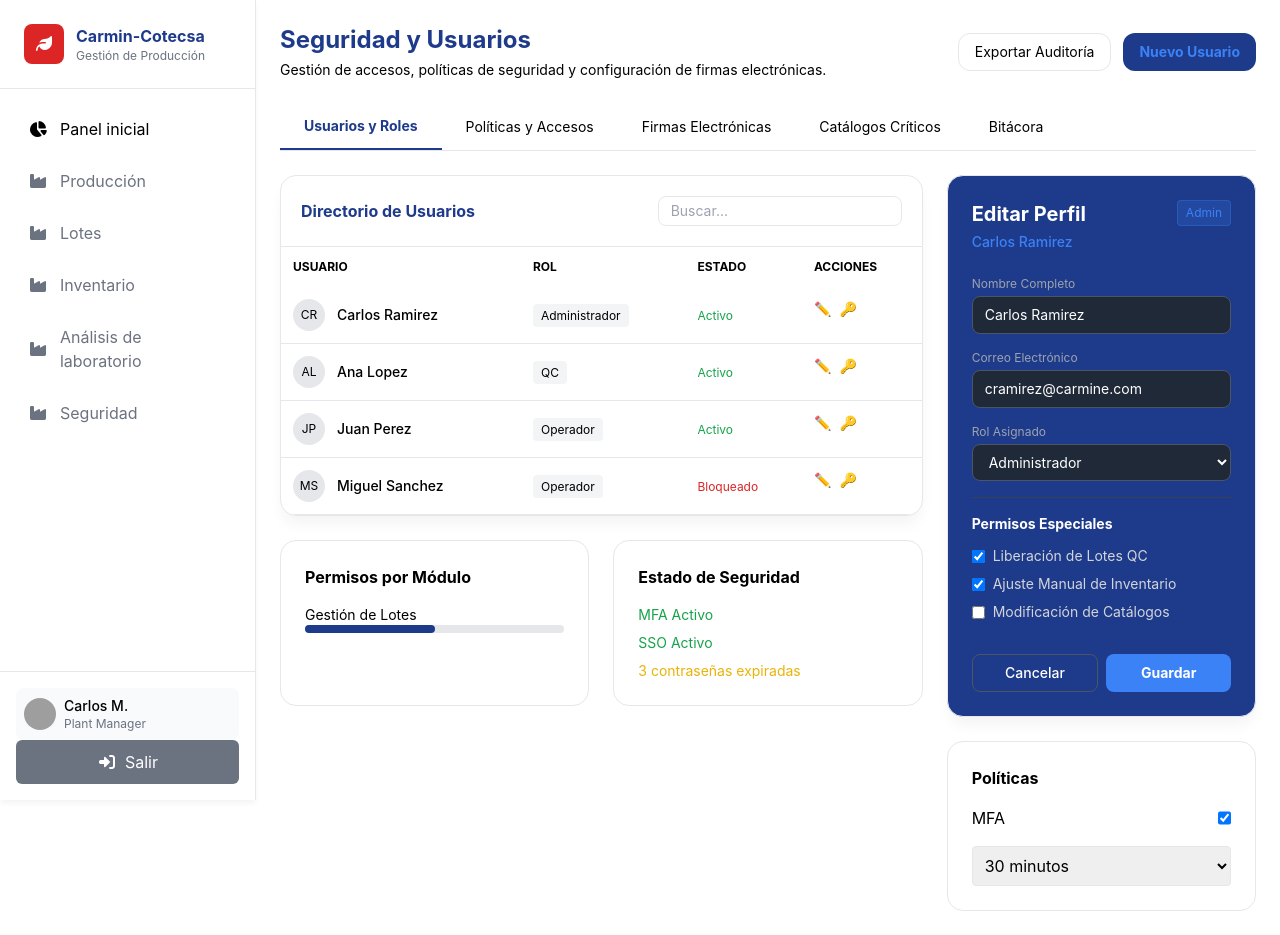
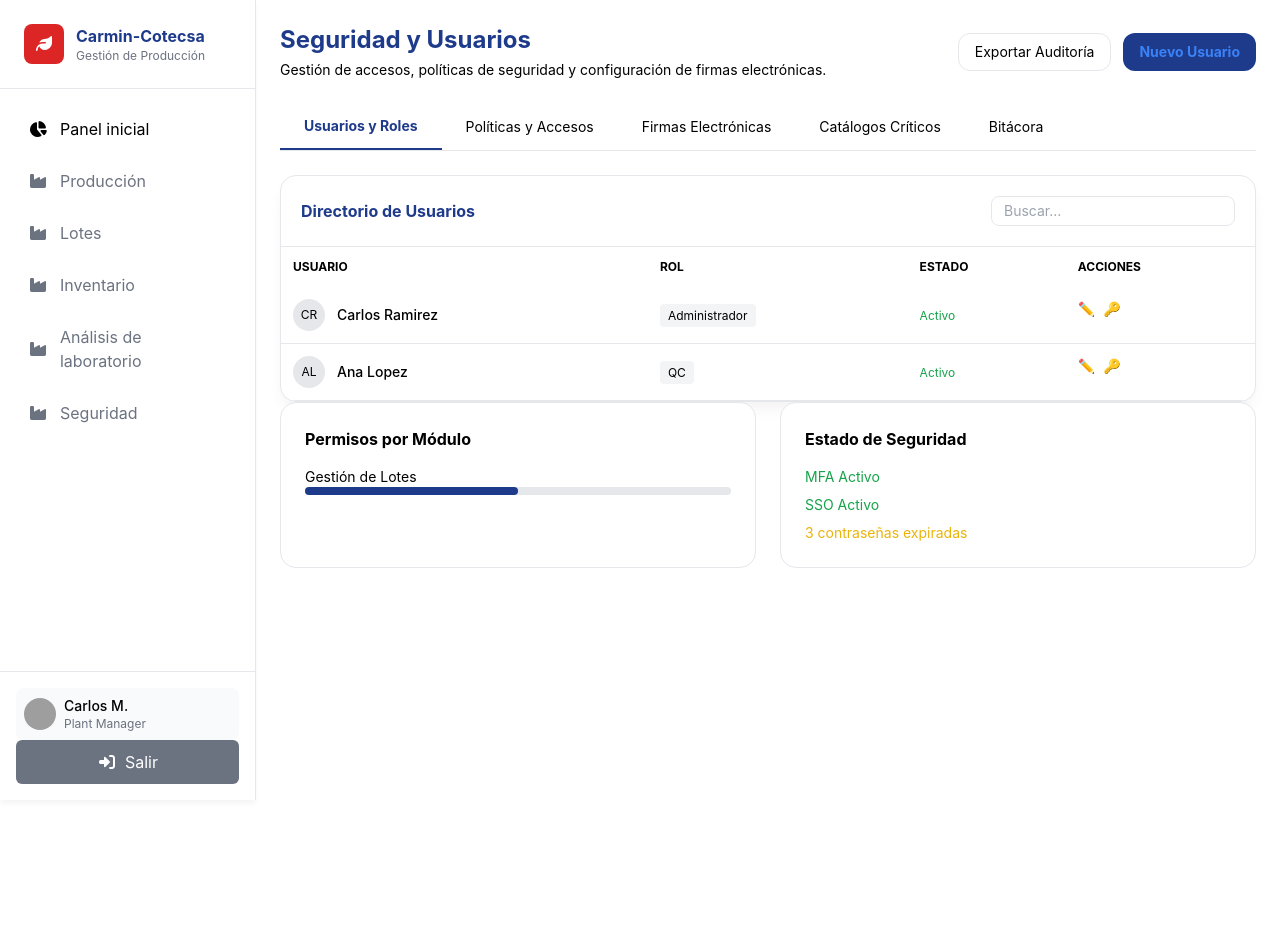
Before and after one commit to luchinsol/SOLVIDA_COCHINILLA_VUETAIL, a Vue app: page /panel/seguridad in a window 1280 px wide. After the commit the page ends 800 px from the top, so only its background shows below. Built offline with nearby package versions, Linux system fonts and the light colour scheme; grey boxes are pictures that could not be loaded.

Commit message:
edit panel interactivo

```diff
--- a/src/pages/seguridad/SecurityView.vue
+++ b/src/pages/seguridad/SecurityView.vue
@@ -22,10 +22,10 @@
     <SecurityTabs />
 
     <!-- MAIN GRID -->
-    <div class="grid grid-cols-1 lg:grid-cols-3 gap-6">
+    <div class="grid gap-6" :class="selectedUser ? 'grid-cols-1 lg:grid-cols-3' : 'grid-cols-1'">
       <!-- LEFT -->
-      <div class="lg:col-span-2 flex flex-col gap-6">
-        <UserTable />
+      <div :class="selectedUser ? 'lg:col-span-2' : 'col-span-1'">
+        <UserTable @edit="onEditUser" />
 
         <div class="grid grid-cols-1 md:grid-cols-2 gap-6">
           <PermissionsSummary />
@@ -34,8 +34,8 @@
       </div>
 
       <!-- RIGHT -->
-      <div class="flex flex-col gap-6">
-        <UserEditPanel />
+      <div v-if="selectedUser" class="flex flex-col gap-6">
+        <UserEditPanel v-if="selectedUser" :user="selectedUser" @cancel="selectedUser = null" />
         <PoliciesPanel />
       </div>
     </div>
@@ -49,4 +49,16 @@ import PermissionsSummary from '@/pages/seguridad/PermissionsSummary.vue'
 import SecurityStatus from '@/pages/seguridad/SecurityStatus.vue'
 import UserEditPanel from '@/pages/seguridad/UserEditPanel.vue'
 import PoliciesPanel from '@/pages/seguridad/PoliciesPanel.vue'
+
+import { ref } from 'vue'
+
+const selectedUser = ref(null)
+
+const onEditUser = (user) => {
+  selectedUser.value = user
+}
+
+const onCancelEdit = () => {
+  selectedUser.value = null
+}
 </script>
--- a/src/pages/seguridad/UserEditPanel.vue
+++ b/src/pages/seguridad/UserEditPanel.vue
@@ -73,8 +73,11 @@
   </div>
 </template>
 
+<
 <script setup>
 import { reactive } from 'vue'
+
+const emit = defineEmits(['cancel', 'save'])
 
 const user = {
   name: 'Carlos Ramirez',
@@ -93,11 +96,11 @@ const form = reactive({
 })
 
 const onCancel = () => {
-  console.log('Cancelar edición')
+  emit('cancel')
 }
 
 const onSave = () => {
-  console.log('Datos guardados:', form)
+  emit('save', form)
 }
 </script>
 
--- a/src/pages/seguridad/UserRow.vue
+++ b/src/pages/seguridad/UserRow.vue
@@ -20,7 +20,7 @@
     </td>
 
     <td class="p-3 flex gap-2">
-      <button>✏️</button>
+      <button @click="emit('edit', props)" class="hover:scale-110 transition">✏️</button>
       <button>🔑</button>
     </td>
   </tr>
@@ -33,6 +33,8 @@ const props = defineProps({
   active: Boolean,
 })
 
+const emit = defineEmits(['edit'])
+
 const initials = props.name
   .split(' ')
   .map((n) => n[0])
--- a/src/pages/seguridad/UserTable.vue
+++ b/src/pages/seguridad/UserTable.vue
@@ -20,10 +20,7 @@
       </thead>
 
       <tbody>
-        <UserRow name="Carlos Ramirez" role="Administrador" active />
-        <UserRow name="Ana Lopez" role="QC" active />
-        <UserRow name="Juan Perez" role="Operador" active />
-        <UserRow name="Miguel Sanchez" role="Operador" />
+        <UserRow v-for="u in users" :key="u.name" v-bind="u" @edit="emit('edit', u)" />
       </tbody>
     </table>
   </div>
@@ -31,4 +28,11 @@
 
 <script setup>
 import UserRow from './UserRow.vue'
+
+const emit = defineEmits(['edit'])
+
+const users = [
+  { name: 'Carlos Ramirez', role: 'Administrador', active: true },
+  { name: 'Ana Lopez', role: 'QC', active: true },
+]
 </script>
```
